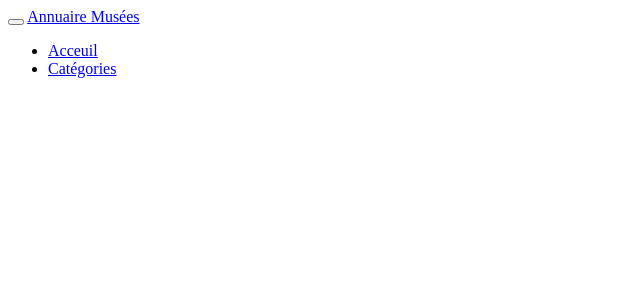
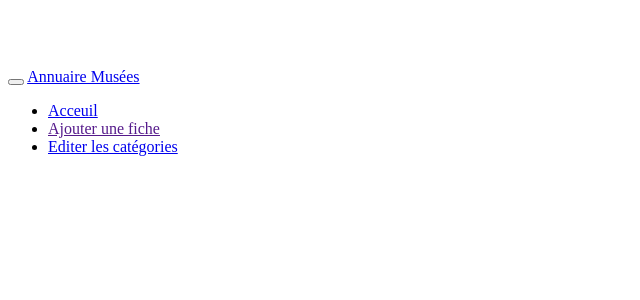
Before and after one commit to raphigaziano/test-naoned, a PHP site: template views/header.php in a window 1280 px wide. Shown: the top 300 px of the page, without its empty margins (0-640 px from the left). Run offline with PHP 8.4, Linux system fonts and the light colour scheme; the template is opened without the code that fills it, so the values that code supplies are empty.

Commit message:
fixed bootstrap header

```diff
--- a/views/header.php
+++ b/views/header.php
@@ -5,8 +5,17 @@
         <title>Test Naoned - Annuaire Musées</title>
         <link rel='stylesheet' type='text/css'
               href='<?php get_static_url('bootstrap/css/bootstrap.min.css'); ?>' />
- 	<link rel='stylesheet' type='text/css'
-	      href='<?php get_static_url('bootstrap-responsive.min.css'); ?>' />
+ 	    <link rel='stylesheet' type='text/css'
+	          href='<?php get_static_url('bootstrap-responsive.min.css'); ?>' />
+        <style>
+            body {
+                padding-top: 60px;
+                padding-bottom: 40px;
+            }
+            .sidebar-nav {
+                padding: 9px 0;
+            }
+        </style>
     </head>
 
     <body>
@@ -26,9 +35,10 @@
 	      <nav>
                 <ul class="nav">
                   <li class="active"><a href="/">Acceuil</a></li>
-                  <li><a href="models/categories.php">Catégories</a></li>
+                  <li><a href="">Ajouter une fiche</a></li>
+                  <li><a href="models/categories.php">Editer les catégories</a></li>
                 </ul>
-              </nav>
+          </nav>
 	      <!--/ Menu -->
             </div><!--/.nav-collapse -->
           </div>
```
